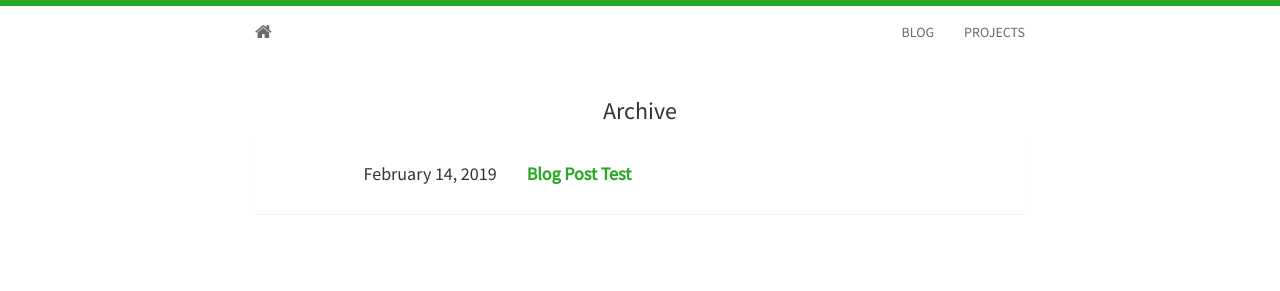
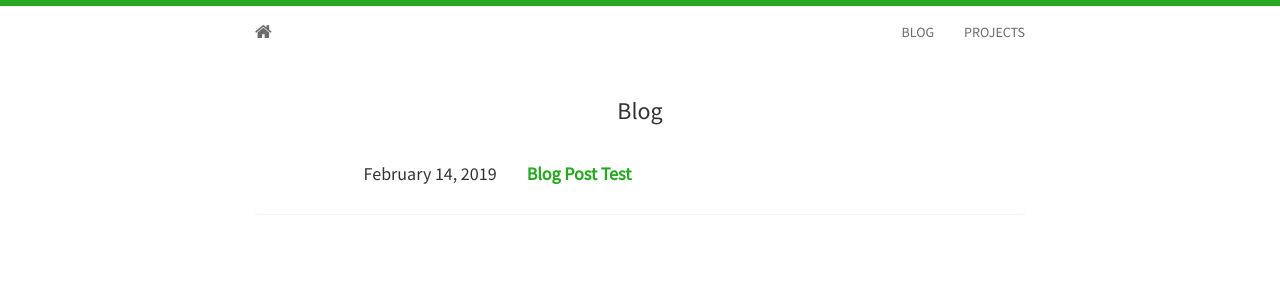
Before and after one commit to PavlikPolivka/PavlikPolivka, a Jekyll site: the page built from blog.html, in a window 1280 px wide. Shown: the top 291 px of the page. Built offline with Jekyll 4.4.1, drawn with Linux system fonts in a browser that asks for light colours; nearby versions of some CDN libraries.

Commit message:
Update from Forestry.io polivka.pavel@gmail.com updated blog.html

```diff
--- a/blog.html
+++ b/blog.html
@@ -1,10 +1,11 @@
 ---
 layout: layout
 title: Blog
+categories: page
 
 ---
 <div class="container">
-<h3>Archive</h3>
+<h3>Blog</h3>
   <div class="panel panel-default">
     <div class="panel-body">
 		{% for post in site.categories.blog %}
```
